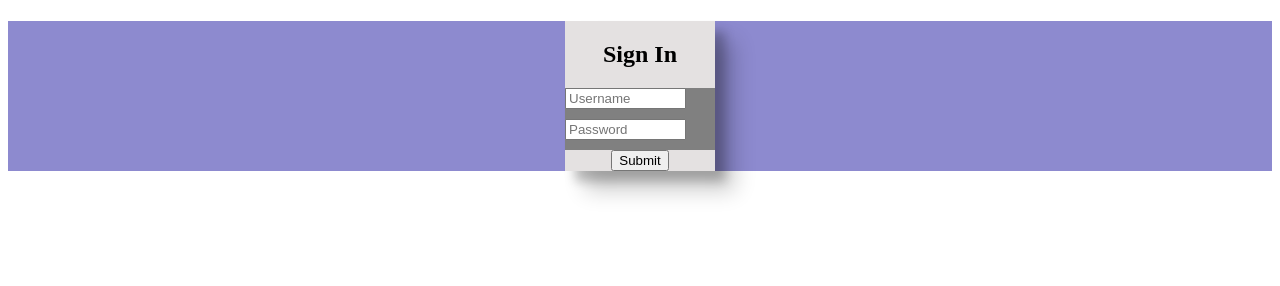
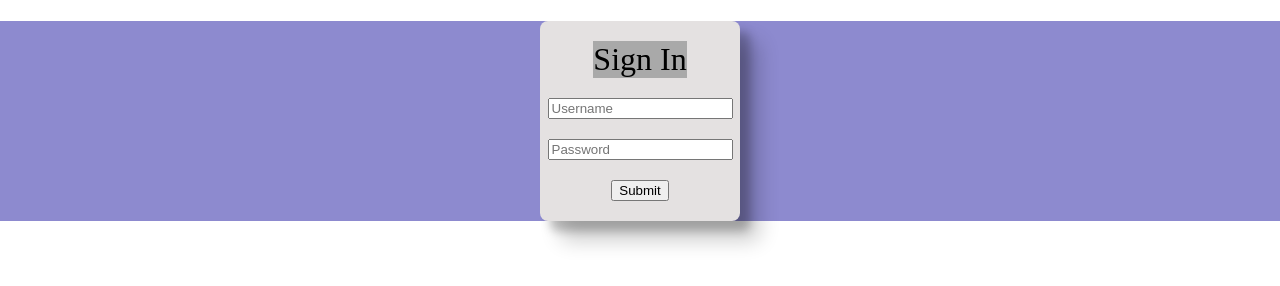
Before and after one commit to Ian-Sanity/ian-schultz-login-ui-project, a plain HTML site: page index.html in a window 1280 px wide. Drawn offline with Linux system fonts and the light colour scheme.

Commit message:
Changed heading to label, modified some divs

```diff
--- a/index.html
+++ b/index.html
@@ -9,20 +9,14 @@
 <body>
     <div id="page">
         <div id="loginBox">
-            <div id="signInText" type="">
-                <h2>Sign In</h2>
-            </div>
-            <div id="userNameBox">
-
-                <input id="userName" size="12" placeholder="Username" required>
-
-            </div>
-            <div id="passWordBox">
-                <input id="passWord" size="12" placeholder="Password" required>
-            </div>
-            <div>
+            <label id="signIn">Sign In</label>
+                <div id="userNameBox">
+                    <input id="userName" placeholder="Username" required>
+                </div>
+                <div id="passWordBox">
+                    <input id="passWord" type="password" placeholder="Password" required>
+                </div>
                 <button>Submit</button>
-            </div>
         </div>
     </div>
 </body>
--- a/styles.css
+++ b/styles.css
@@ -1,3 +1,7 @@
+body{
+    height:100%;
+    margin:0
+}
 #page{
     background-color: rgb(141, 138, 207);
     display: flex;
@@ -9,21 +13,28 @@
 #loginBox{
     background-color: rgb(228, 225, 225);
     display: flex;
-    height:150px;
-    width: 150px;
-    justify-content: center;
+    min-height: 200px;
+    min-width: 200px;
+    justify-content:space-evenly;
     align-items: center;
-    flex-direction:column;
+    flex-direction: column;
     box-shadow: 20px 20px 20px rgba(0,0,0,0.19), 10px 10px 10px rgba(0,0,0,0.23);
+    border-radius: 8px;
 }
 #userNameBox{
+    display: flex;
     justify-content: center;
-    background-color:gray;
-    height: 25%;
+    height: 0%;
     width: 100%;
 }
 #passWordBox{
-    background-color: gray;
-    height: 25%;
-    width: 100%;
+    display: flex;
+    justify-content: center;
+    height: 100%;
+    width:100%;
+    border: 20px;
 }
+#signIn{
+    font-size:32px;
+    background-color:darkgray;
+}
```
